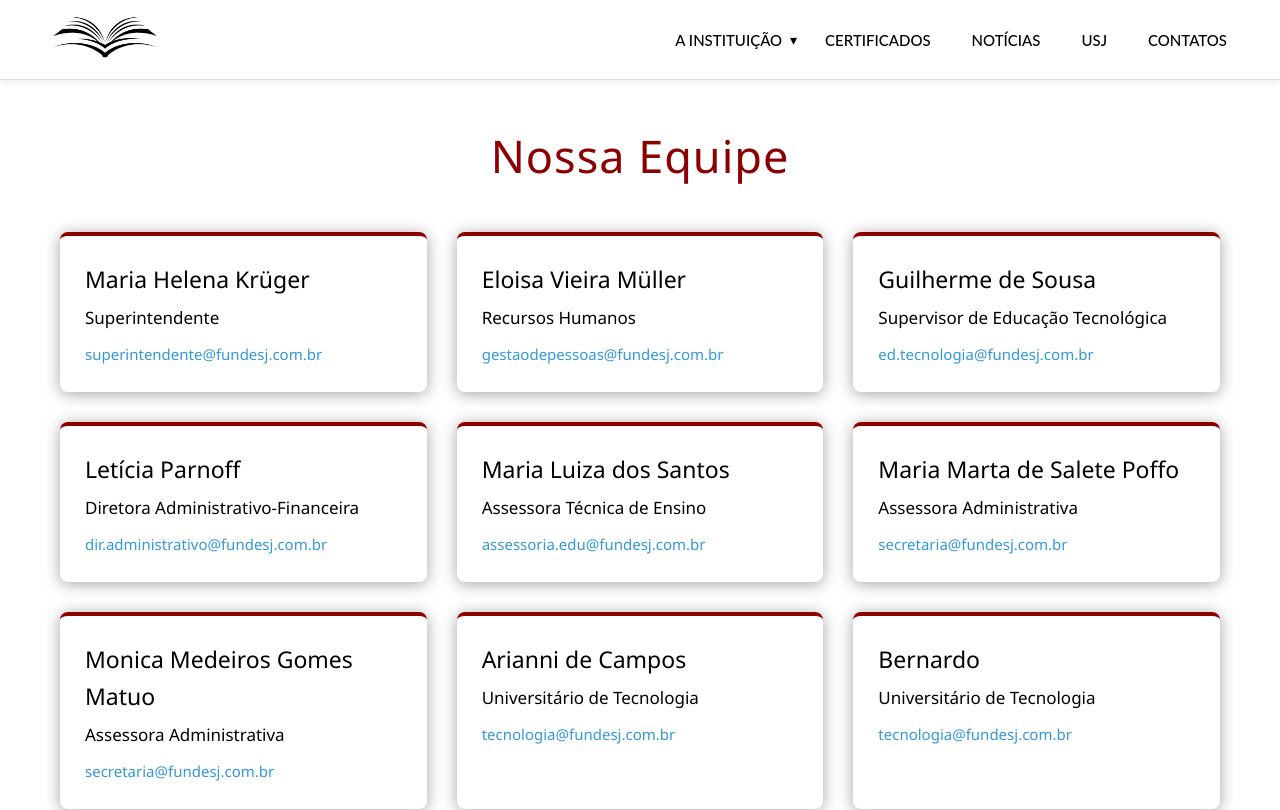
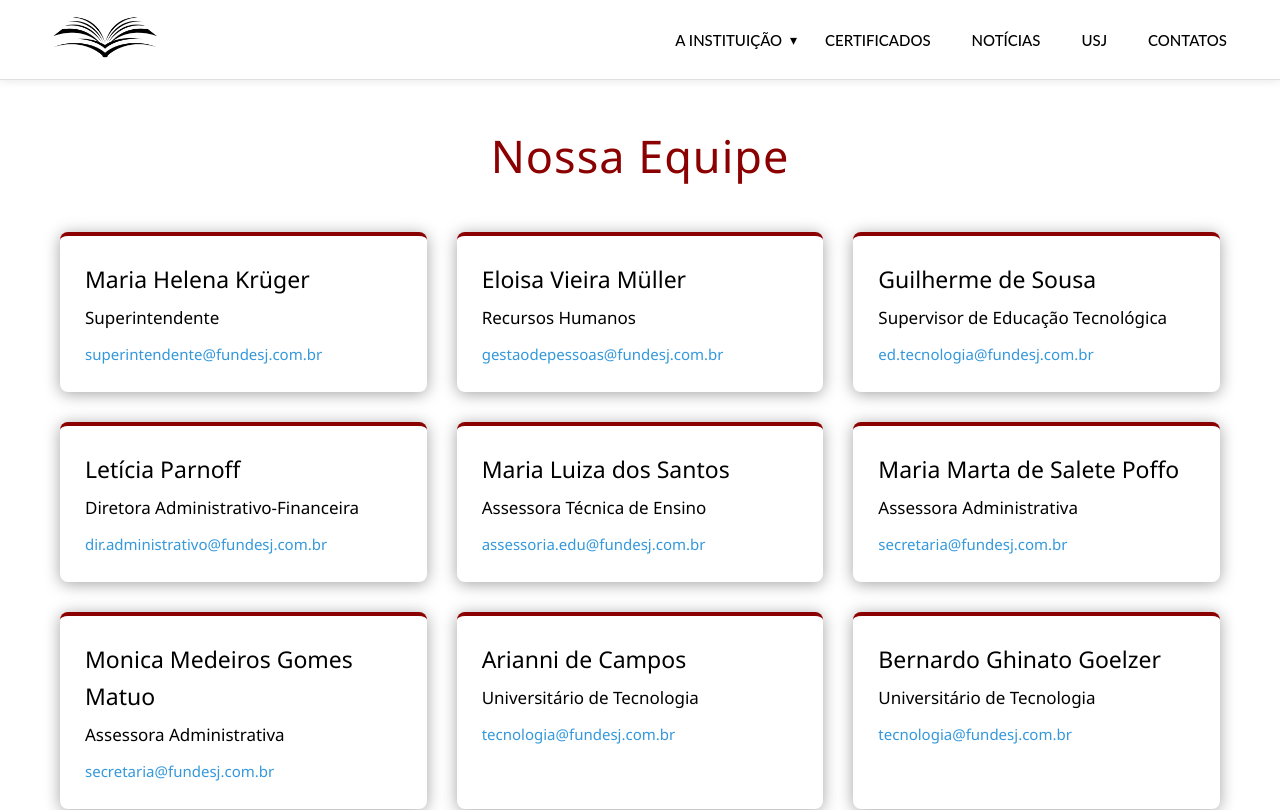
Before and after one commit to FUNDESJ/site-fundesj, a React (Vite) app: page /equipe in a window 1280 px wide. Shown: the top 810 px of the page. Built offline with nearby package versions, Linux system fonts and the light colour scheme.

Commit message:
correcao equipe

```diff
--- a/src/pages/equipe/index.jsx
+++ b/src/pages/equipe/index.jsx
@@ -53,7 +53,7 @@ function Equipe() {
       category: "technology"
     },
     {
-      name: "Bernardo",
+      name: "Bernardo Ghinato Goelzer",
       position: "Universitário de Tecnologia",
       email: "tecnologia@fundesj.com.br",
       category: "technology"
```
